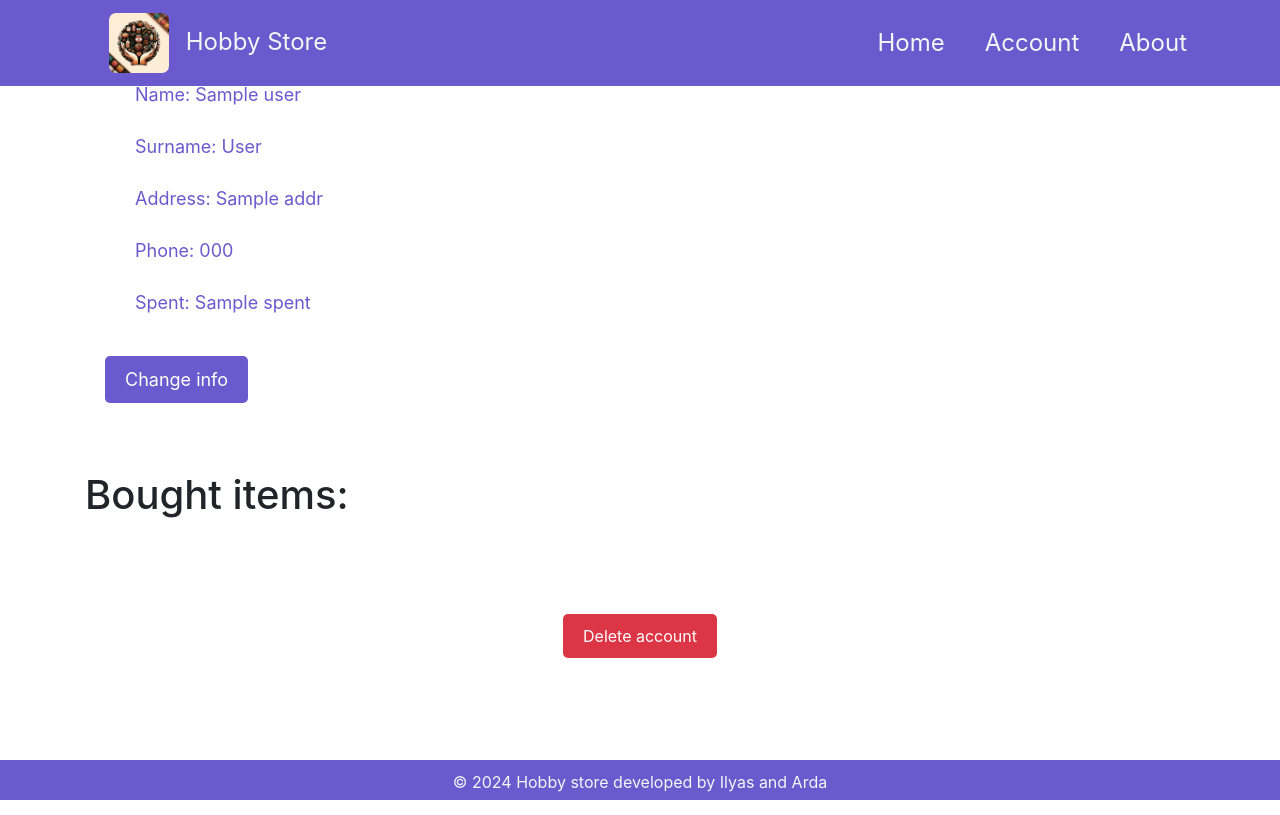
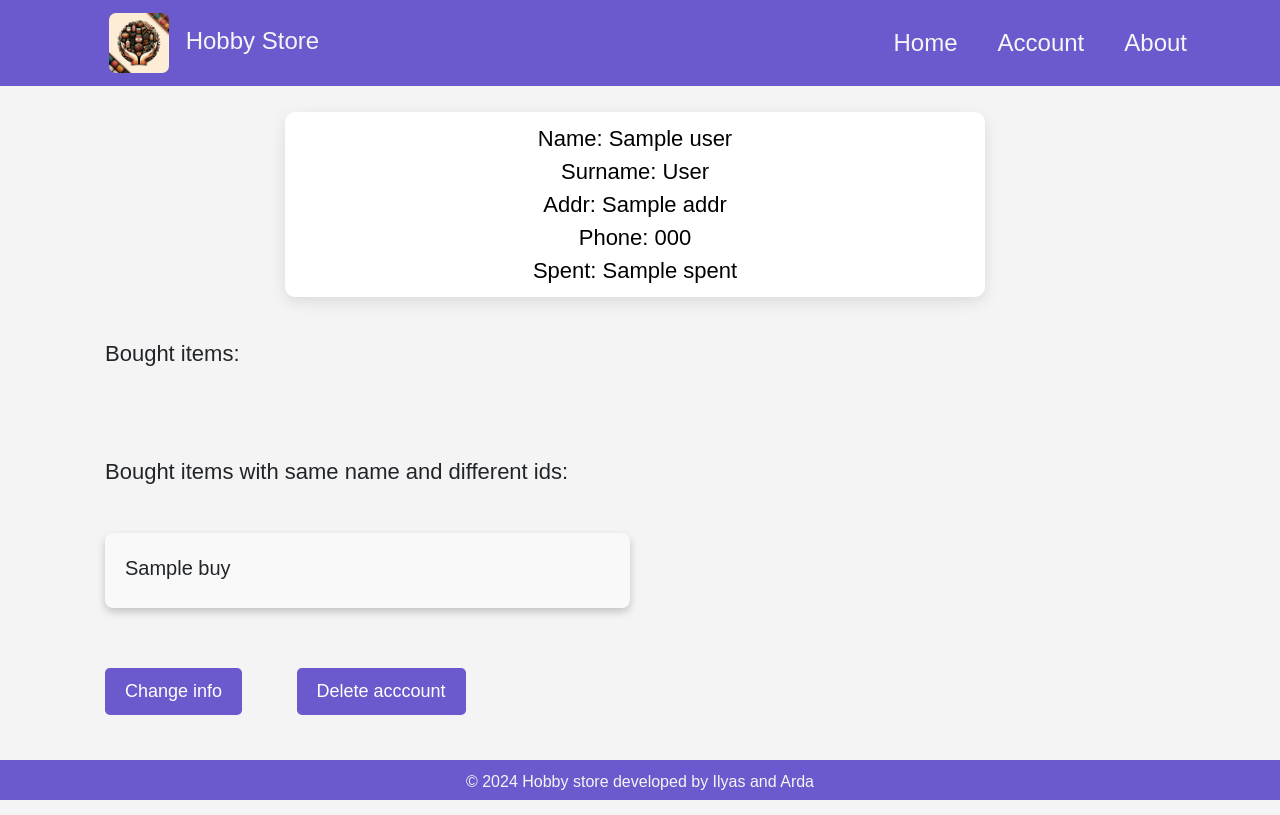
Before and after one commit to 1lyasm/hobby_store, a Flask app: page /account in a window 1280 px wide. Run offline with Flask 3, Linux system fonts and the light colour scheme; a database or web service that is not in the repository returns one stand-in record (values such as "Sample title"); data that the repository does not hold is empty; some libraries are stand-ins or nearby versions.

Commit message:
Style account page

```diff
--- a/app.py
+++ b/app.py
@@ -276,8 +276,15 @@ def fetch_duplicate_named_items():
 @app.route("/account", methods=('GET', 'POST'))
 def account():
     if request.method == "POST":
-        delete_user()
-        return redirect("/login")
+        delete_ = request.form.get("delete_button")
+        change_ = request.form.get("change_button")
+
+        if delete_ is not None:
+            delete_user()
+            return redirect("/login")
+        elif change_ is not None:
+            return redirect("/change_info")
+
     uname, surname, addr, phone, spent = fetch_info()
     if surname is None:
         surname = ""
--- a/templates/account.html
+++ b/templates/account.html
@@ -1,15 +1,25 @@
 {% extends 'base.html' %}
 
-{% block title %} Account {% endblock %}
+<h1>{% block title %} Account {% endblock %}</h1>
 
 {% block content %}
 
 <style>
+body {
+            font-family: Arial, sans-serif;
+            background-color: #f4f4f4;
+            display: flex;
+            align-items: normal;
+            justify-content: center;
+            height: 100vh;
+            margin: 0;
+            padding-top: 56px;
+        }
+
+
     .info {
-        color: #6A5ACD; /* Adjusted to match the theme color */
-        font-size: large;
-        margin-top: 25px;
-        margin-left: 50px;
+        color: black;
+        font-size: 22px;
         text-decoration: none;
     }
 
@@ -19,6 +29,7 @@
         gap: 20px;
         padding: 20px;
         margin-top: 25px;
+        margin-bottom: 20px;
     }
 
     .grid-item {
@@ -27,46 +38,44 @@
         padding: 20px;
         box-shadow: 0 4px 8px 0 rgba(0,0,0,0.2);
         transition: 0.3s;
-        font-size: medium;
     }
 
     .grid-item:hover {
         box-shadow: 0 8px 16px 0 rgba(0,0,0,0.3);
     }
 
-    #reg_link {
-        font-size: large;
-        color: #6A5ACD; /* Link color to match the theme */
-        text-decoration: none;
-        margin-left: 50px;
+    .item-title {
+        font-size: 28px;
+        font-weight: bold;
+        margin-bottom: 10px;
     }
 
-    #reg_link:hover {
-        text-decoration: underline;
+    .item-detail {
+        font-size: 20px;
+        margin-bottom: 5px;
     }
 
-    form {
+
+
+ .form-container {
+        background-color: white;
+        padding: 10px;
+        border-radius: 10px;
+        box-shadow: 0 5px 15px rgba(0,0,0,0.1);
+        max-width: 700px;
         text-align: center;
-        margin-top: 30px;
+        margin-top: 56px;
+        margin-left: 200px;
+        margin-bottom: 40px;
     }
 
-    button {
-        background-color: #dc3545; /* Red color for delete button */
-        color: white;
-        border: none;
+        button {
+            all: unset;
+        }
+
+    .action-link {
         padding: 10px 20px;
-        border-radius: 5px;
-        cursor: pointer;
-    }
-
-    button:hover {
-        background-color: #c82333;
-    }
-    .action-link {
-        display: inline-block;
-        margin: 20px;
-        padding: 10px 20px;
-        background-color: #6A5ACD; /* Theme color */
+        background-color: #6A5ACD;
         color: white;
         border-radius: 5px;
         text-decoration: none;
@@ -80,39 +89,62 @@
         color: white;
     }
 
-    .action-links-container {
-        text-align: left;
-        margin-top: 20px;
-    }
 </style>
 
-<div class="info">Name: {{ uname }}</div>
-<div class="info">Surname: {{ surname }}</div>
-<div class="info">Address: {{ addr }}</div>
-<div class="info">Phone: {{ phone }}</div>
-<div class="info">Spent: {{ spent }}</div>
-
-<div class="action-links-container">
-    <a href="/change_info" class="action-link">Change info</a>
+<div class="form-container">
+<div class="info">Name: {{uname}}</div>
+<div class="info">Surname: {{surname}}</div>
+<div class="info">Addr: {{addr}}</div>
+<div class="info">Phone: {{phone}}</div>
+<div class="info">Spent: {{spent}}</div>
 </div>
 
-<br><br>
-<h1>Bought items:</h1>
+<text style="margin-left: 20px; font-size: 22px;">Bought items:</text>
 
 <div class="grid-container">
-    {% for item in bought %}
+    {% for item, n in dict_.items() %}
     <div class="grid-item">
-        <div>{{ item[1] }} #{{ item[0] }}</div>
-        <div>Seller: {{ item[2] }}</div>
-        <div>Total number: {{ item[3] }}</div>
-        <div>Sold count: {{ n_bought }}</div>
-        <div>Price: {{ item[4] }}</div>
+        <div class="item-title">{{item[1]}} #{{item[0]}}</div>
+        <div class="item-detail">Seller: {{item[2]}}</div>
+        <div class="item-detail">Total number: {{item[3]}}</div>
+        <div class="item-detail">Sold count: {{n}}</div>
+        <div class="item-detail">Price: {{item[4]}}</div>
+        <div class="item-detail">Color: {{item[5]}}</div>
     </div>
     {% endfor %}
 </div>
 
-<form method="POST">
-    <button type="submit">Delete account</button>
+<text style="margin-left: 20px;
+    font-size: 22px;">Bought items with same name and different ids:</text>
+<div class="grid-container">
+
+    {% for item in duplicates %}
+
+    <div class="grid-item">
+        <div class="item-detail">
+            {{item[0]}}
+        </div>
+    </div>
+
+    {% endfor %}
+</div>
+
+
+<div class="action-link-container">
+
+<form method="POST" style="margin-left: 20px; display: inline-block; margin-top: 20px;">
+    <button type="submit" class="action-link" id="change_button"
+        name="change_button">Change info</button>
 </form>
 
+<form method="POST" style="margin-left: 50px; display: inline-block; margin-bottom: 100px">
+    <button type="submit" class="action-link" id="delete_button" name="delete_button">
+        Delete acccount
+    </button>
+</form>
+
+</div>
+
+
+
 {% endblock %}
--- a/templates/login.html
+++ b/templates/login.html
@@ -85,8 +85,8 @@
             position: fixed;
             bottom: 0;
             width: 100%;
-            background-color: #6A5ACD;
-            color: #F5F5F5;
+            background-color: #6a5acd;
+            color: #f5f5f5;
             text-align: center;
             padding: 10px 0;
             height: 40px;
@@ -129,7 +129,6 @@
 
     </div>
 
-
     <div class="footer">
         <p>&copy; 2024 Hobby store developed by Ilyas and Arda</p>
     </div>
```
